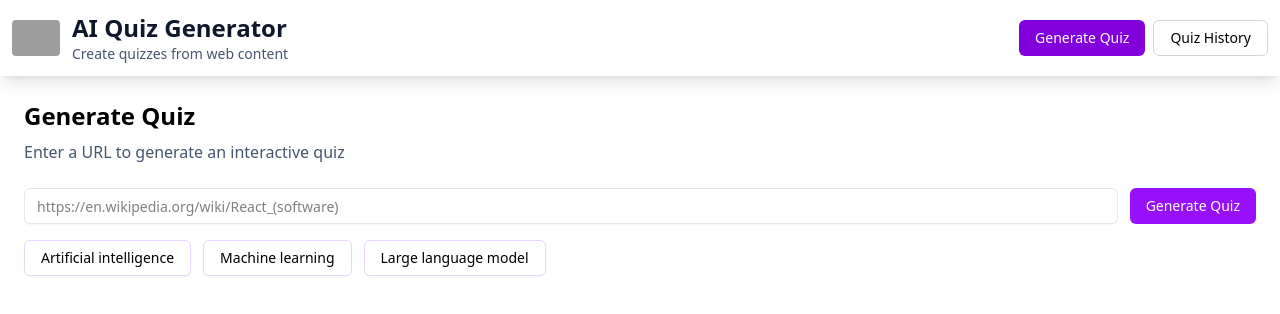
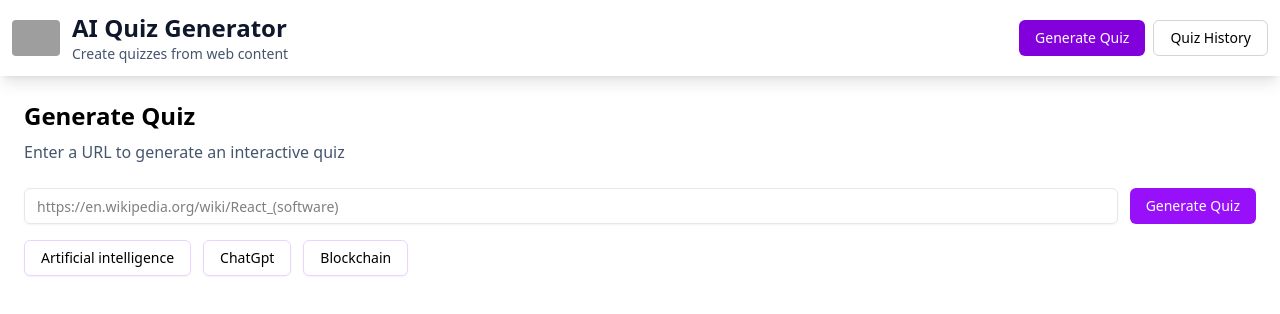
Before and after one commit to Vgurubrahmam/ai-quiz-generator, a React (Vite) app in the folder Frontend/: page / in a window 1280 px wide. Shown: the top 314 px of the page. Built offline with nearby package versions, Linux system fonts and the light colour scheme; grey boxes are pictures that could not be loaded.

Commit message:
Replace topics in GenerateQuizTab with ChatGpt and Blockchain

```diff
--- a/Frontend/src/tabs/GenerateQuizTab.jsx
+++ b/Frontend/src/tabs/GenerateQuizTab.jsx
@@ -16,12 +16,12 @@ export default function GenerateQuizTab() {
       url: "https://en.wikipedia.org/wiki/Artificial_intelligence",
     },
     {
-      title: "Machine learning",
-      url: "https://en.wikipedia.org/wiki/Machine_learning",
+      title: "ChatGpt",
+      url: "https://en.wikipedia.org/wiki/chatgpt",
     },
     {
-      title: "Large language model",
-      url: "https://en.wikipedia.org/wiki/Large_language_model",
+      title: "Blockchain",
+      url: "https://en.wikipedia.org/wiki/blockchain",
     },
   ]
 
```
